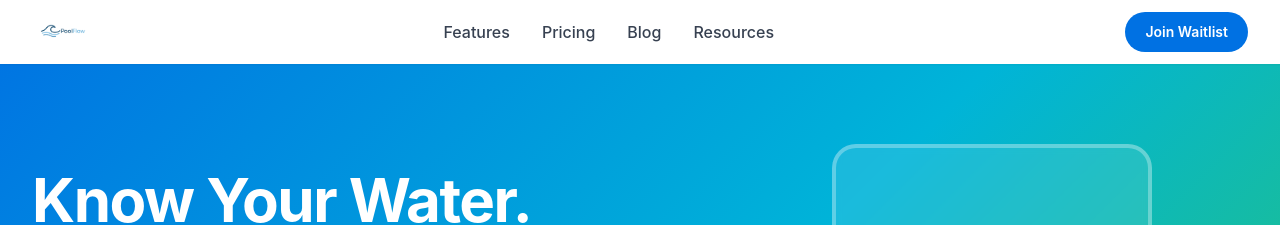
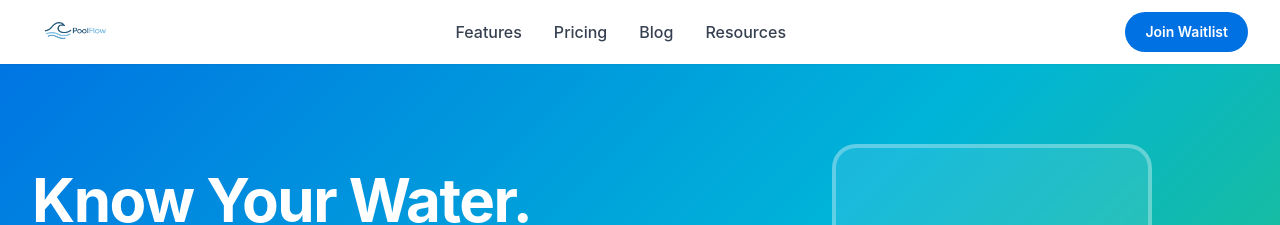
Before and after one commit to AlexHuggler/LCI_tracker, a Jekyll site: the page built from index.html, in a window 1280 px wide. Shown: the top 225 px of the page. Built offline with Jekyll 4.4.1, drawn with Linux system fonts in a browser that asks for light colours; nearby versions of some CDN libraries.

Commit message:
Increase nav logo size from h-10 to h-14 (56px)
https://claude.ai/code/session_01TEhH1RJZYYnYmjmFsaKEV2

```diff
--- a/_includes/nav.html
+++ b/_includes/nav.html
@@ -4,7 +4,7 @@
 
       <!-- Logo -->
       <a href="/" class="flex items-center">
-        <img src="/assets/images/poolflow-logo.png" alt="PoolFlow" class="h-10 w-auto">
+        <img src="/assets/images/poolflow-logo.png" alt="PoolFlow" class="h-14 w-auto">
       </a>
 
       <!-- Desktop Navigation -->
```
